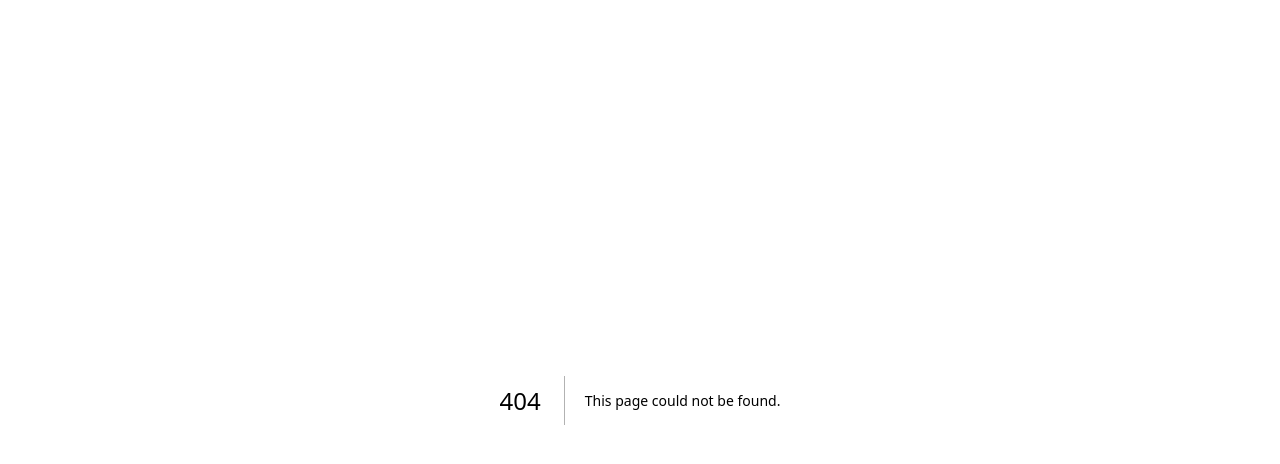
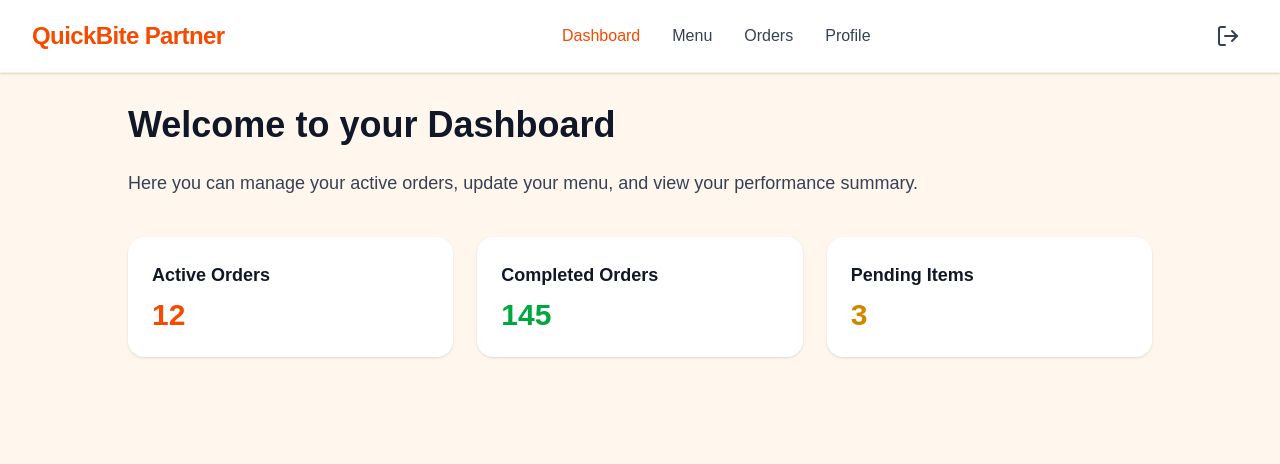
Before and after one commit to g-anupam/next-delivery, a Next.js app: page /restaurants in a window 1280 px wide. Before the commit this address had no page. Shown: the top 464 px of the page. Built offline with nearby package versions, Linux system fonts and the light colour scheme.

Commit message:
feat: restaurant dashboard

```diff
--- /dev/null
+++ b/src/app/restaurants/layout.tsx
@@ -0,0 +1,83 @@
+"use client";
+
+import Link from "next/link";
+import { usePathname } from "next/navigation";
+import { LogOut } from "lucide-react";
+
+export default function RestaurantLayout({
+  children,
+}: {
+  children: React.ReactNode;
+}) {
+  const pathname = usePathname();
+
+  return (
+    <div className="min-h-screen bg-orange-50">
+      {/* Top Navbar */}
+      <nav className="flex justify-between items-center px-8 py-4 bg-white border-b border-orange-100 shadow-sm sticky top-0 z-50">
+        {/* Left: Logo */}
+        <Link
+          href="/restaurants"
+          className="text-2xl font-extrabold text-orange-600 tracking-tight hover:text-orange-700 transition"
+        >
+          QuickBite Partner
+        </Link>
+
+        {/* Middle: Navigation */}
+        <div className="hidden sm:flex space-x-8">
+          <Link
+            href="/restaurants"
+            className={`font-medium ${
+              pathname === "/restaurants"
+                ? "text-orange-600"
+                : "text-gray-700 hover:text-orange-600"
+            }`}
+          >
+            Dashboard
+          </Link>
+
+          <Link
+            href="/restaurants/menu"
+            className={`font-medium ${
+              pathname.startsWith("/restaurants/menu")
+                ? "text-orange-600"
+                : "text-gray-700 hover:text-orange-600"
+            }`}
+          >
+            Menu
+          </Link>
+
+          <Link
+            href="/restaurants/orders"
+            className={`font-medium ${
+              pathname.startsWith("/restaurants/orders")
+                ? "text-orange-600"
+                : "text-gray-700 hover:text-orange-600"
+            }`}
+          >
+            Orders
+          </Link>
+
+          <Link
+            href="/restaurants/profile"
+            className={`font-medium ${
+              pathname.startsWith("/restaurants/profile")
+                ? "text-orange-600"
+                : "text-gray-700 hover:text-orange-600"
+            }`}
+          >
+            Profile
+          </Link>
+        </div>
+
+        {/* Right: Logout placeholder */}
+        <button className="p-2 rounded-xl text-gray-700 hover:text-orange-600 transition">
+          <LogOut className="h-6 w-6" />
+        </button>
+      </nav>
+
+      {/* Page content */}
+      <main className="p-8">{children}</main>
+    </div>
+  );
+}
--- /dev/null
+++ b/src/app/restaurants/menu/page.tsx
@@ -0,0 +1,26 @@
+"use client";
+
+import { motion } from "framer-motion";
+
+export default function RestaurantMenuPage() {
+  return (
+    <div className="max-w-4xl mx-auto">
+      <motion.h1
+        initial={{ opacity: 0, y: 20 }}
+        animate={{ opacity: 1, y: 0 }}
+        transition={{ duration: 0.4 }}
+        className="text-4xl font-extrabold text-gray-900 mb-6"
+      >
+        Manage Menu
+      </motion.h1>
+
+      <p className="text-gray-700">
+        Add, update, or remove your restaurant’s menu items here.
+      </p>
+
+      <div className="mt-10 bg-white p-8 rounded-2xl shadow text-gray-600">
+        No menu items added yet.
+      </div>
+    </div>
+  );
+}
--- /dev/null
+++ b/src/app/restaurants/orders/page.tsx
@@ -0,0 +1,26 @@
+"use client";
+
+import { motion } from "framer-motion";
+
+export default function RestaurantOrdersPage() {
+  return (
+    <div className="max-w-5xl mx-auto">
+      <motion.h1
+        initial={{ opacity: 0, y: 20 }}
+        animate={{ opacity: 1, y: 0 }}
+        transition={{ duration: 0.4 }}
+        className="text-4xl font-extrabold text-gray-900 mb-6"
+      >
+        Orders
+      </motion.h1>
+
+      <p className="text-gray-700">
+        Track your active and past orders in real-time here.
+      </p>
+
+      <div className="mt-10 bg-white p-8 rounded-2xl shadow text-gray-600">
+        You currently have no active orders.
+      </div>
+    </div>
+  );
+}
--- /dev/null
+++ b/src/app/restaurants/page.tsx
@@ -0,0 +1,48 @@
+"use client";
+
+import { motion } from "framer-motion";
+
+export default function RestaurantDashboardPage() {
+  return (
+    <div className="max-w-5xl mx-auto">
+      <motion.h1
+        initial={{ opacity: 0, y: 20 }}
+        animate={{ opacity: 1, y: 0 }}
+        transition={{ duration: 0.4 }}
+        className="text-4xl font-extrabold text-gray-900 mb-6"
+      >
+        Welcome to your Dashboard
+      </motion.h1>
+
+      <motion.p
+        initial={{ opacity: 0 }}
+        animate={{ opacity: 1 }}
+        transition={{ delay: 0.2, duration: 0.4 }}
+        className="text-gray-700 text-lg"
+      >
+        Here you can manage your active orders, update your menu, and view your
+        performance summary.
+      </motion.p>
+
+      {/* Placeholder for future dashboard cards */}
+      <div className="grid grid-cols-1 md:grid-cols-3 gap-6 mt-10">
+        <div className="bg-white rounded-2xl shadow p-6">
+          <h3 className="text-lg font-semibold text-gray-900">Active Orders</h3>
+          <p className="text-3xl font-bold text-orange-600 mt-2">12</p>
+        </div>
+
+        <div className="bg-white rounded-2xl shadow p-6">
+          <h3 className="text-lg font-semibold text-gray-900">
+            Completed Orders
+          </h3>
+          <p className="text-3xl font-bold text-green-600 mt-2">145</p>
+        </div>
+
+        <div className="bg-white rounded-2xl shadow p-6">
+          <h3 className="text-lg font-semibold text-gray-900">Pending Items</h3>
+          <p className="text-3xl font-bold text-yellow-600 mt-2">3</p>
+        </div>
+      </div>
+    </div>
+  );
+}
--- /dev/null
+++ b/src/app/restaurants/profile/page.tsx
@@ -0,0 +1,26 @@
+"use client";
+
+import { motion } from "framer-motion";
+
+export default function RestaurantProfilePage() {
+  return (
+    <div className="max-w-3xl mx-auto">
+      <motion.h1
+        initial={{ opacity: 0, y: 20 }}
+        animate={{ opacity: 1, y: 0 }}
+        transition={{ duration: 0.4 }}
+        className="text-4xl font-extrabold text-gray-900 mb-6"
+      >
+        Profile
+      </motion.h1>
+
+      <p className="text-gray-700">
+        View and edit your restaurant’s details here.
+      </p>
+
+      <div className="mt-10 bg-white p-8 rounded-2xl shadow text-gray-600">
+        Profile editing coming soon.
+      </div>
+    </div>
+  );
+}
```
